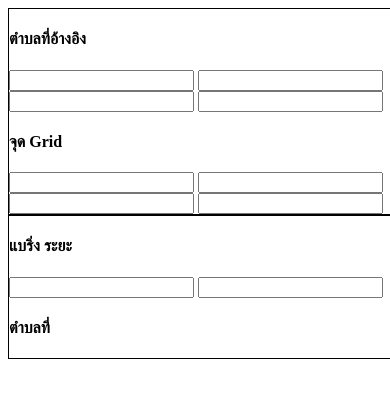
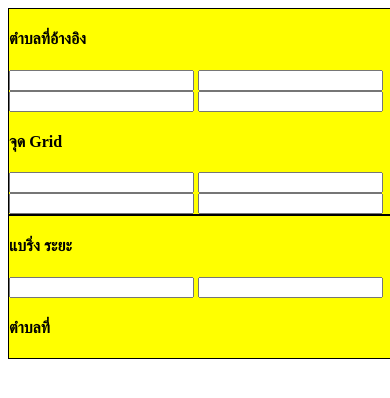
Before and after one commit to witrassmabut/relativeposition, a plain HTML site: page index.html in a window 390 px wide. Shown: the top 398 px of the page. Drawn offline with nearby package versions, Linux system fonts and the light colour scheme.

Commit message:
edit css

```diff
--- a/style.css
+++ b/style.css
@@ -2,12 +2,14 @@
 	.main-container {
 		width: 100%;
 		border: 1px solid;
+		background: red;
 	}
 }
 
 .main-container {
 	width: 500px;
 	margin: auto;
+	background: yellow;
 }
 
 #origin {
```
